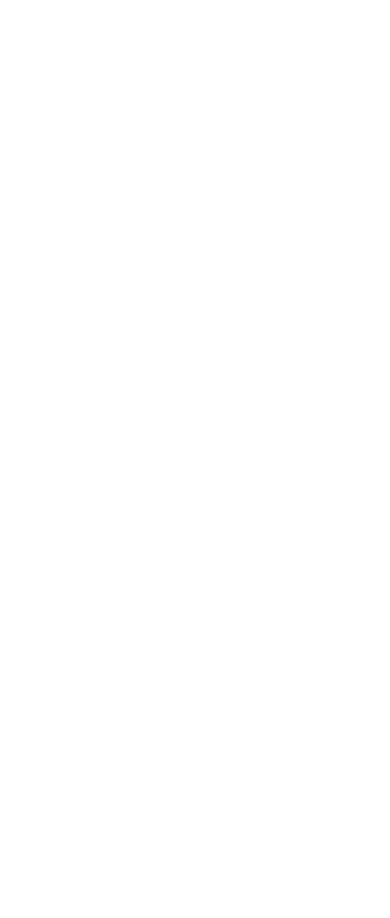
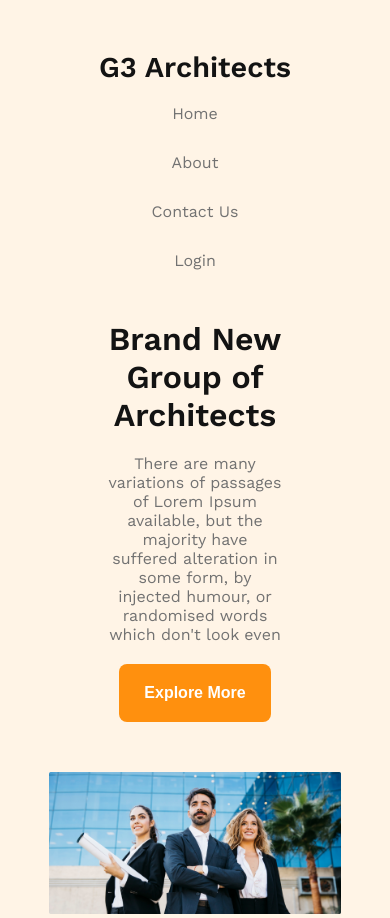
Before and after one commit to Samadsust71/g3-architects-reponsive-website, a plain HTML site: page index.html in a window 390 px wide. Before the commit the page ends 844 px from the top, so only its background shows below. Drawn offline with nearby package versions, Linux system fonts and the light colour scheme.

Commit message:
header section done and also added responsiveness for mobile and tab

```diff
--- a/index.html
+++ b/index.html
@@ -6,8 +6,27 @@
     <title>G3 Architects Website</title>
     <link rel="stylesheet" href="/styles/style.css">
 </head>
-<body>
-    <header></header>
+<body class="work-sans-font">
+    <header class="primary-bg">
+        <!--navigation bar styles-->
+        <nav class="nav-bar display-flex">
+            <h3 class="brand-name primary-color">G3 Architects</h3>
+            <ul class="nav-items display-flex">
+                <li class="nav-item"><a href="" class="nav-link">Home</a></li>
+                <li class="nav-item"><a href="" class="nav-link">About</a></li>
+                <li class="nav-item"><a href="" class="nav-link">Contact Us</a></li>
+                <li class="nav-item"><a href="" class="nav-link">Login</a></li>
+            </ul>
+        </nav>
+        <div class="banner">
+            <div class="banner-content">
+                <h1 class="banner-title primary-color">Brand New Group of Architects</h1>
+                <p class="banner-description secondary-color">There are many variations of passages of Lorem Ipsum available, but the majority have suffered alteration in some form, by injected humour, or randomised words which don't look even</p>
+                <button class="btn-primary">Explore More</button>
+            </div>
+            <img class="banner-profile-pic" src="images/banner.png" alt="">
+        </div>
+    </header>
     <main></main>
     <footer></footer>
 </body>
--- a/styles/style.css
+++ b/styles/style.css
@@ -0,0 +1,144 @@
+@import url('https://fonts.googleapis.com/css2?family=Work+Sans:ital,wght@0,100..900;1,100..900&display=swap');
+
+* {
+    margin: 0;
+    padding: 0;
+    box-sizing: border-box;
+}
+
+.work-sans-font {
+    font-family: "Work Sans", sans-serif;
+    font-optical-sizing: auto;
+    font-weight: 400px;
+    font-style: normal;
+}
+
+.primary-bg {
+    background-color: rgba(255, 144, 14, 0.1);
+}
+
+/*Dark-01*/
+.primary-color {
+    color: rgb(19, 19, 19);
+}
+
+/*Dark-03*/
+.secondary-color {
+    color: rgb(114, 114, 114);
+}
+
+.display-flex {
+    display: flex;
+}
+
+.btn-primary {
+    color: rgb(255, 255, 255);
+    font-size: 1rem;
+    font-weight: 600;
+    border-radius: 8px;
+    border: none;
+    padding: 20px 25px;
+    background: rgb(255, 144, 14);
+}
+
+/*navigation bar styles*/
+
+.nav-bar {
+    max-width: 75%;
+    margin: 0 auto;
+    padding: 50px 0px;
+    justify-content: space-between;
+    align-items: center;
+}
+
+.brand-name {
+    font-size: 2.8rem;
+    font-weight: 700;
+
+}
+
+.nav-items {
+    list-style: none;
+    gap: 30px;
+}
+
+.nav-item {
+    text-align: center;
+
+}
+
+.nav-link {
+    text-decoration: none;
+    color: rgb(114, 114, 114);
+}
+
+/*banner-styles*/
+.banner {
+    max-width: 75%;
+    margin: 0 auto;
+}
+
+.banner-content {
+    max-width: 60%;
+    margin: 0 auto;
+    text-align: center;
+    margin-bottom: 50px;
+}
+
+.banner-title {
+    font-size: 4rem;
+    font-weight: 700;
+}
+
+.banner-description {
+    margin: 20px 0px;
+}
+
+.banner-profile-pic {
+    width: 100%;
+}
+
+/*responsive meadia query*/
+
+/*for mobile devices*/
+
+@media screen and (max-width: 576px) {
+
+    .nav-bar,
+    .nav-items {
+        flex-direction: column;
+    }
+    .brand-name {
+        margin-bottom: 20px;
+        font-size: 1.8rem;
+        font-weight: 600;
+
+    }
+
+    .banner-title {
+        font-size: 2rem;
+        font-weight: 600;
+    }
+
+}
+
+/*for medium size devices*/
+
+@media screen and (min-width: 577px) and (max-width: 992px) {
+    .brand-name {
+        margin-bottom: 20px;
+        font-size: 1.8rem;
+        font-weight: 600;
+
+    }
+
+    .banner-title {
+        font-size: 2rem;
+        font-weight: 600;
+    }
+
+
+    .nav-items{
+        gap:20px
+    }
+}
```
